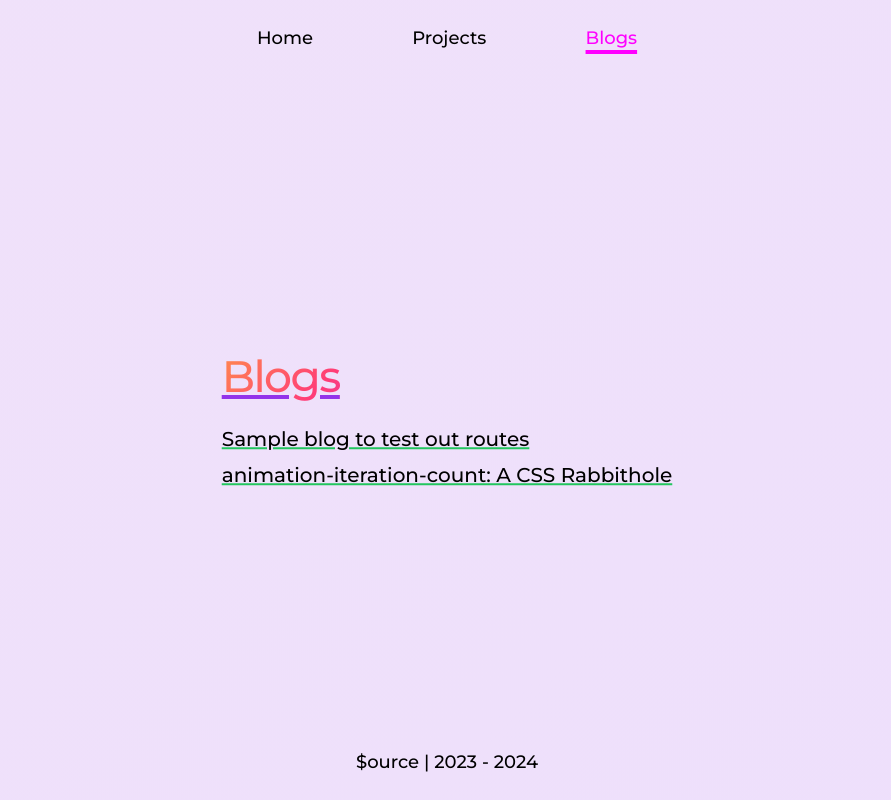
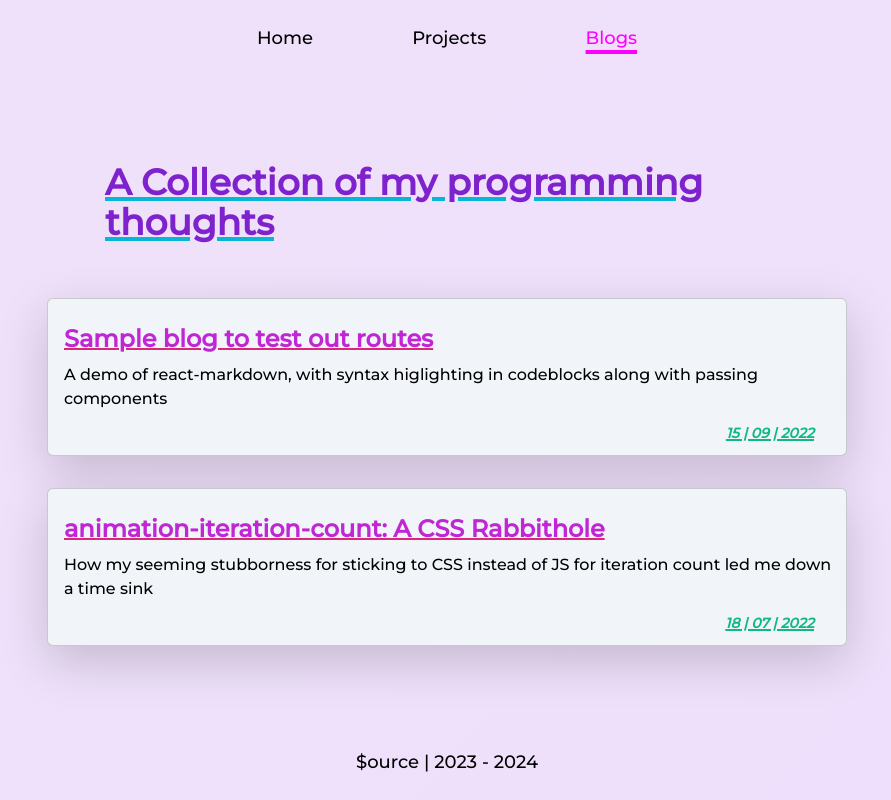
Before and after one commit to reddygtvs/homepage, a React (Vite) app: page /blogs in a window 1280 px wide. Shown: the whole page, without its empty margins (193-1084 px from the left). Built offline with nearby package versions, Linux system fonts and the light colour scheme.

Commit message:
overhauled blog cards completely

```diff
--- a/src/components/Blog.tsx
+++ b/src/components/Blog.tsx
@@ -5,35 +5,59 @@ import { Link } from "react-router-dom";
 interface BlogData {
   title: string;
   filename: string;
+  date: string;
+  description: string;
 }
 
 const blogsData: BlogData[] = [
   {
     title: "Sample blog to test out routes",
     filename: "sample-blog.mdx",
+    date: "15 | 09 | 2022",
+    description:
+      "A demo of react-markdown, with syntax higlighting in codeblocks along with passing components",
   },
   {
     title: "animation-iteration-count: A CSS Rabbithole",
     filename: "animation-iteration-count-css-rabbithole.mdx",
+    date: "18 | 07 | 2022",
+    description:
+      "How my seeming stubborness for sticking to CSS instead of JS for iteration count led me down a time sink",
   },
 ];
 
 const Blog: React.FC = () => {
   return (
-    <div className="grid place-items-left mx-4">
-      <h1 className="name underline mb-3 decoration-purple-600">Blogs</h1>
+    <div className="grid place-items-center mx-2">
+      <h1 className=" text-4xl py-4 underline mb-3 text-purple-700 decoration-4 max-w-[700px] decoration-cyan-500 font-bold p-2 text-left">
+        A Collection of my programming thoughts
+      </h1>
+      <div>
         <ul>
           {blogsData.map((blog) => (
-          <li className="text-black" key={blog.filename}>
+            <li key={blog.filename}>
               <Link to={`/blogs/${blog.filename}`}>
-              <h2 className="App-link my-2 text-xl underline decoration-2 decoration-green-500">
+                <div className="card inline-flex max-[580px]:max-w-[360px] w-[800px] my-3 bg-slate-100 rounded-md overflow-hidden shadow-lg ">
+                  <div className="pl-4 pr-2 pt-4 pb-2">
+                    <div className="font-bold text-2xl mb-2 text-fuchsia-600 underline decoration-pink-600 decoration-2">
                       {blog.title}
-              </h2>
+                    </div>
+                    <p className="text-grey-darker text-base  font-thin">
+                      {blog.description}
+                    </p>
+                  </div>
+                  <div className="px-4 pb-2 text-right">
+                    <span className="italic underline decoration-2 decoration-emerald-500  inline-block bg-grey-lighter rounded-full text py-1 text-sm font-semibold text-grey-darker mr-2  text-emerald-500">
+                      {blog.date}
+                    </span>
+                  </div>
+                </div>
               </Link>
             </li>
           ))}
         </ul>
       </div>
+    </div>
   );
 };
 
--- a/src/index.css
+++ b/src/index.css
@@ -7,7 +7,6 @@
 body,
 html {
   font-family: "Montserrat", sans-serif;
-  display: grid;
 }
 
 #image {
@@ -35,8 +34,6 @@ html {
 img {
   width: 100%;
   height: 100%;
-  object-fit: cover;
-  border-radius: 10px;
 }
 
 /* Card */
```
Lines whose indentation alone changed are shown as unchanged.
